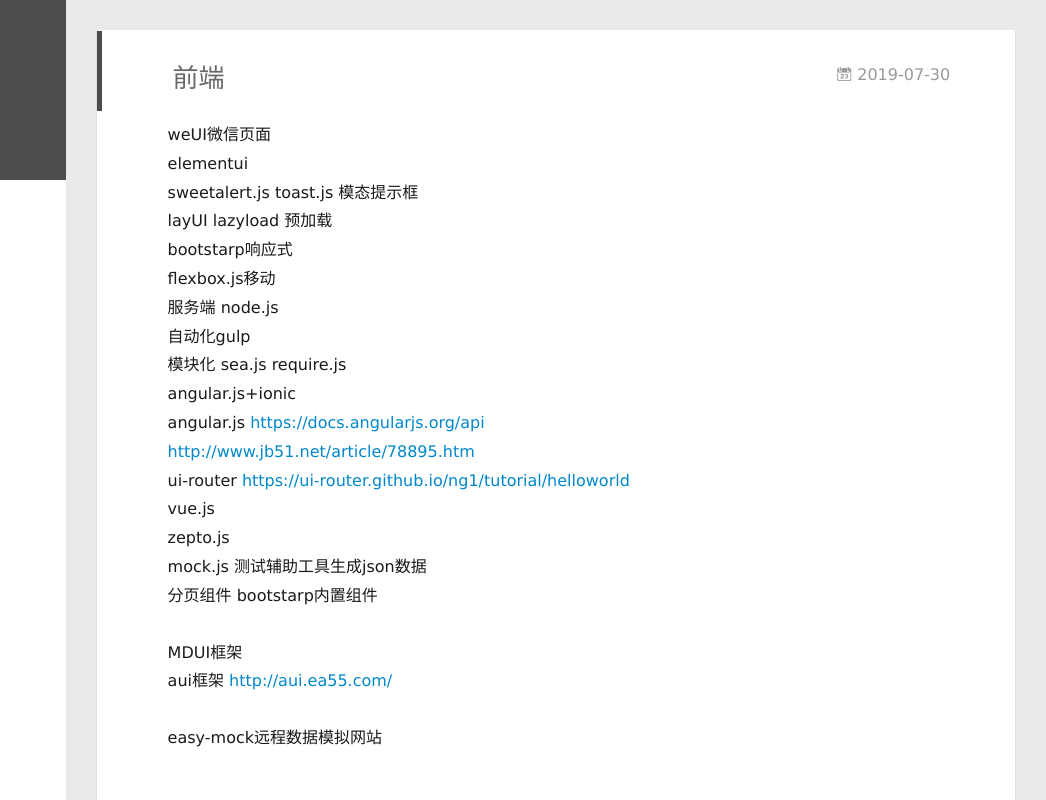
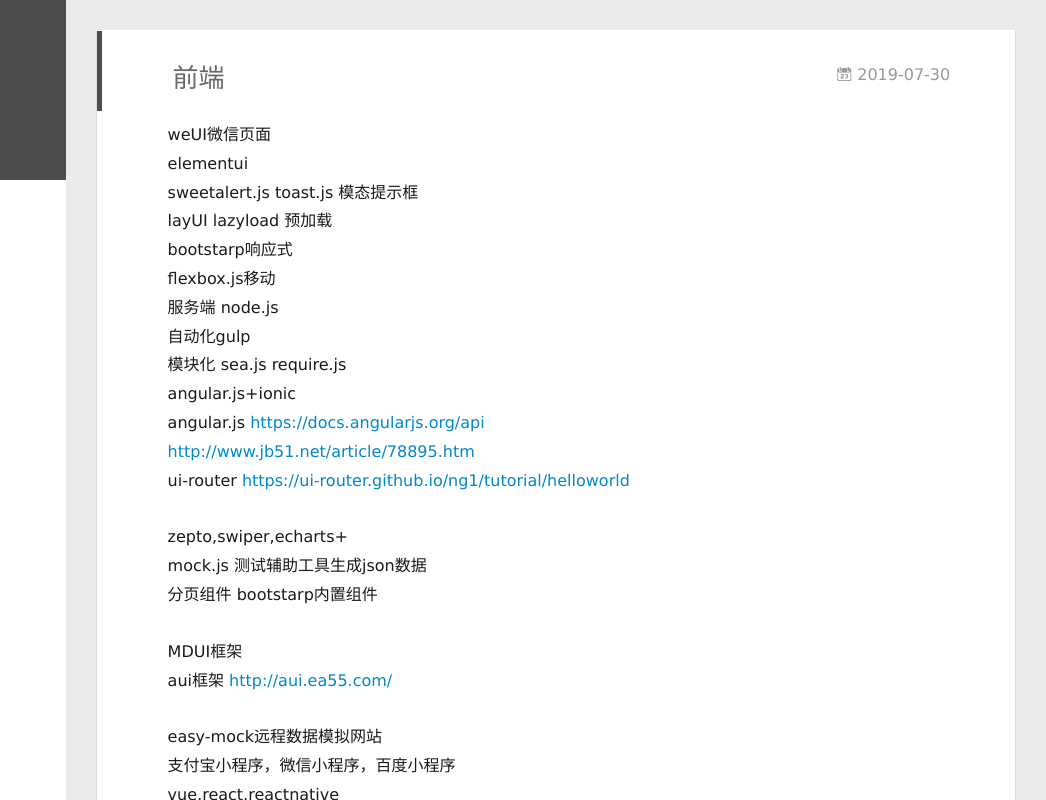
Before and after one commit to githubwhc/githubwhc.github.io, a plain HTML site: page 2019/07/30/前端/index.html in a window 1280 px wide. Shown: the full height of the page, 234-1280 px from the left. Drawn offline with Linux system fonts and the light colour scheme; no server answers.

Commit message:
Site updated: 2019-07-30 15:38:11

```diff
--- a/2019/07/30/前端/index.html
+++ b/2019/07/30/前端/index.html
@@ -15,7 +15,7 @@
 <meta property="og:site_name" content="吴宏昌的技术博客">
 <meta property="og:description" content="weUI微信页面elementuisweetalert.js toast.js 模态提示框layUI lazyload 预加载bootstarp响应式flexbox.js移动服务端 node.js自动化gulp模块化 sea.js  require.jsangular.js+ionic     angular.js  https://docs.angularjs.org/api">
 <meta property="og:locale" content="default">
-<meta property="og:updated_time" content="2019-07-30T05:49:41.510Z">
+<meta property="og:updated_time" content="2019-07-30T07:37:29.460Z">
 <meta name="twitter:card" content="summary">
 <meta name="twitter:title" content="前端">
 <meta name="twitter:description" content="weUI微信页面elementuisweetalert.js toast.js 模态提示框layUI lazyload 预加载bootstarp响应式flexbox.js移动服务端 node.js自动化gulp模块化 sea.js  require.jsangular.js+ionic     angular.js  https://docs.angularjs.org/api">
@@ -174,9 +174,10 @@
 
     <div class="article-entry" itemprop="articleBody">
 
-        <p>weUI微信页面<br>elementui<br>sweetalert.js toast.js 模态提示框<br>layUI lazyload 预加载<br>bootstarp响应式<br>flexbox.js移动<br>服务端 node.js<br>自动化gulp<br>模块化 sea.js  require.js<br>angular.js+ionic<br>     angular.js  <a href="https://docs.angularjs.org/api" target="_blank" rel="noopener">https://docs.angularjs.org/api</a><br>                      <a href="http://www.jb51.net/article/78895.htm" target="_blank" rel="noopener">http://www.jb51.net/article/78895.htm</a><br>           ui-router  <a href="https://ui-router.github.io/ng1/tutorial/helloworld" target="_blank" rel="noopener">https://ui-router.github.io/ng1/tutorial/helloworld</a><br>vue.js<br>zepto.js<br>mock.js 测试辅助工具生成json数据<br>分页组件  bootstarp内置组件  </p>
+        <p>weUI微信页面<br>elementui<br>sweetalert.js toast.js 模态提示框<br>layUI lazyload 预加载<br>bootstarp响应式<br>flexbox.js移动<br>服务端 node.js<br>自动化gulp<br>模块化 sea.js  require.js<br>angular.js+ionic<br>     angular.js  <a href="https://docs.angularjs.org/api" target="_blank" rel="noopener">https://docs.angularjs.org/api</a><br>                      <a href="http://www.jb51.net/article/78895.htm" target="_blank" rel="noopener">http://www.jb51.net/article/78895.htm</a><br>           ui-router  <a href="https://ui-router.github.io/ng1/tutorial/helloworld" target="_blank" rel="noopener">https://ui-router.github.io/ng1/tutorial/helloworld</a></p>
+<p>zepto,swiper,echarts+<br>mock.js 测试辅助工具生成json数据<br>分页组件  bootstarp内置组件  </p>
 <p> MDUI框架<br>aui框架   <a href="http://aui.ea55.com/" target="_blank" rel="noopener">http://aui.ea55.com/</a></p>
-<p>easy-mock远程数据模拟网站</p>
+<p>easy-mock远程数据模拟网站<br>支付宝小程序，微信小程序，百度小程序<br>vue,react,reactnative</p>
 
 
 
```
Also changed, not shown: index.html (+3 -2 lines).
